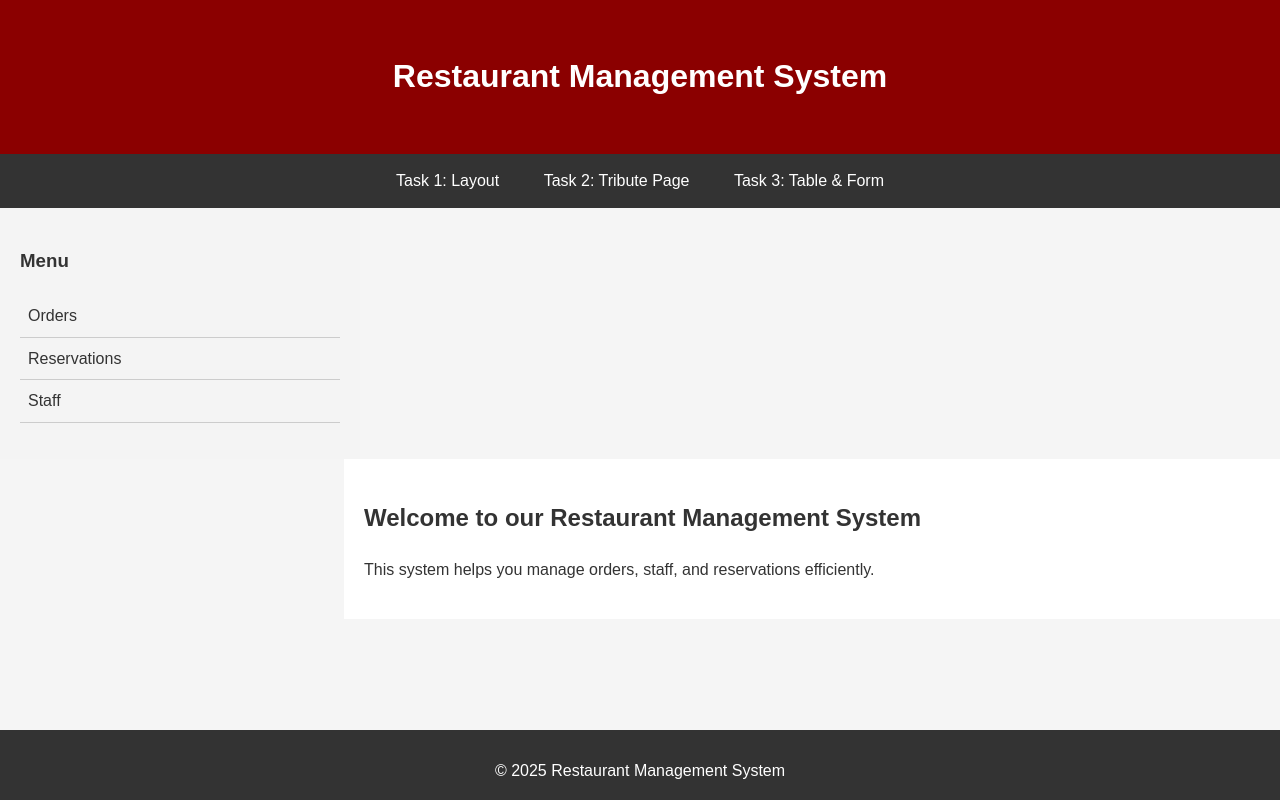
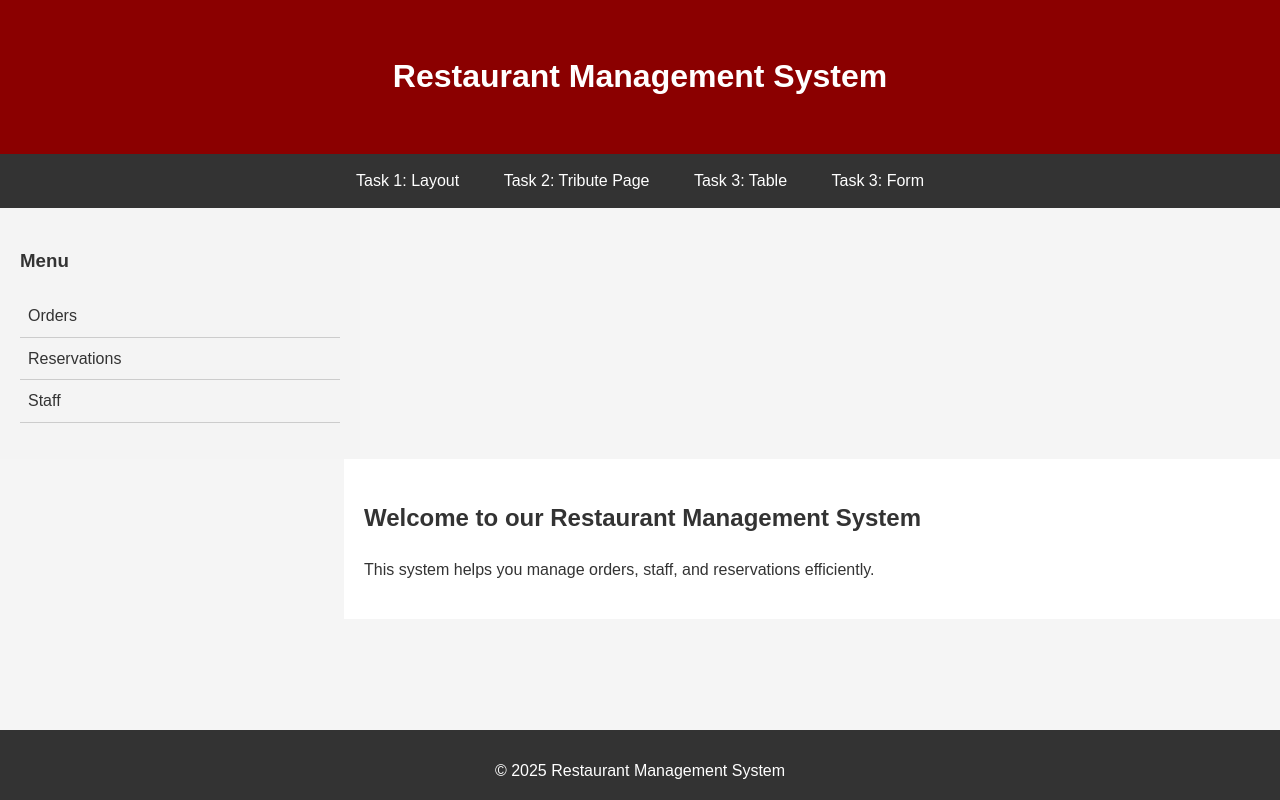
Before and after one commit to hboman0/hrml, a plain HTML site: page index.html in a window 1280 px wide. Drawn offline with Linux system fonts and the light colour scheme.

Commit message:
Update index.html

```diff
--- a/index.html
+++ b/index.html
@@ -15,7 +15,8 @@
   <div class="navbar">
   <a href="index.html">Task 1: Layout</a>
   <a href="tribute.html">Task 2: Tribute Page</a>
-  <a href="task3.html">Task 3: Table & Form</a>
+  <a href="tables.html">Task 3: Table</a>
+  <a href="forms.html">Task 3: Form</a>
 </div>
 
   <div class="sidebar">
```
